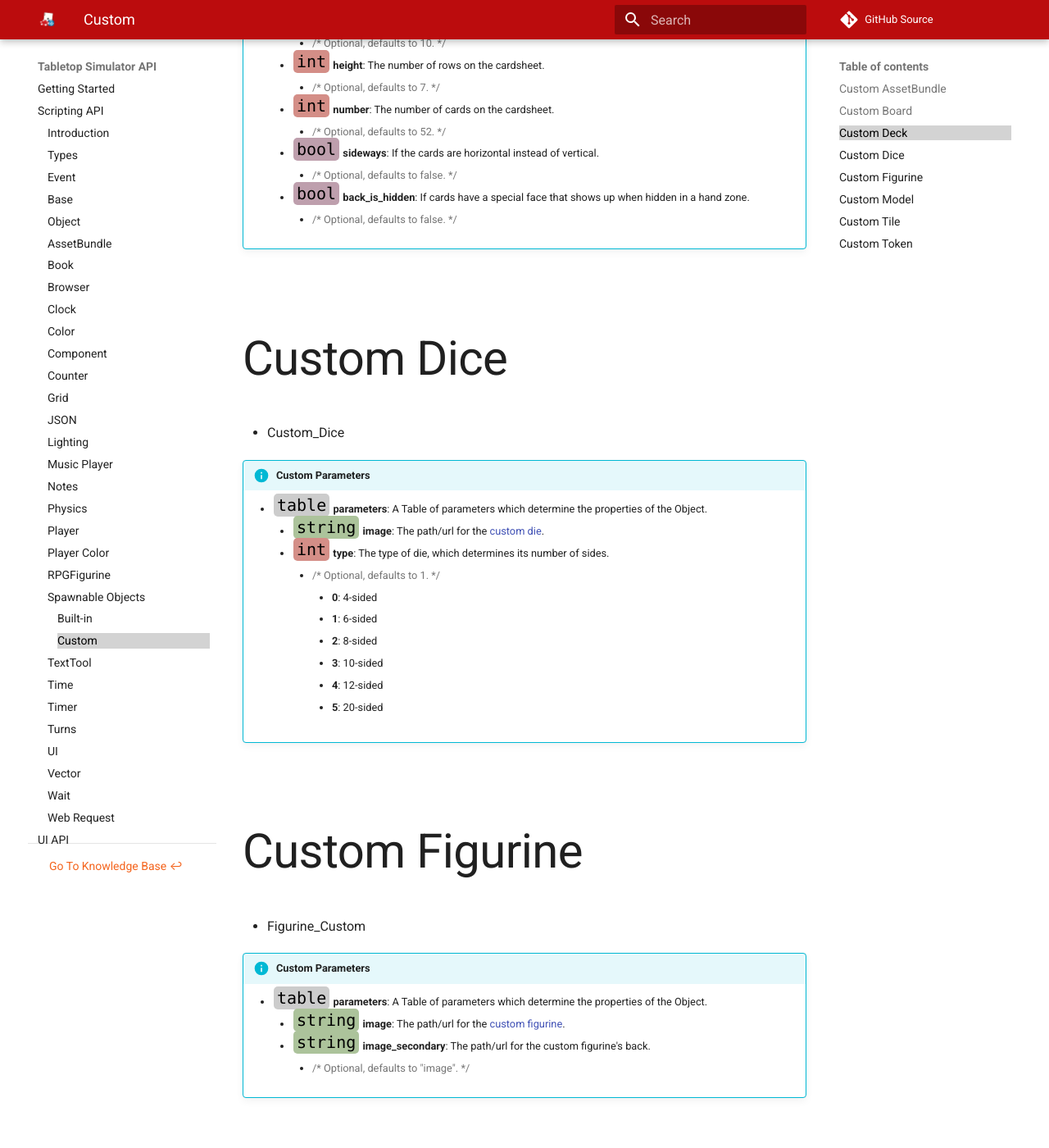
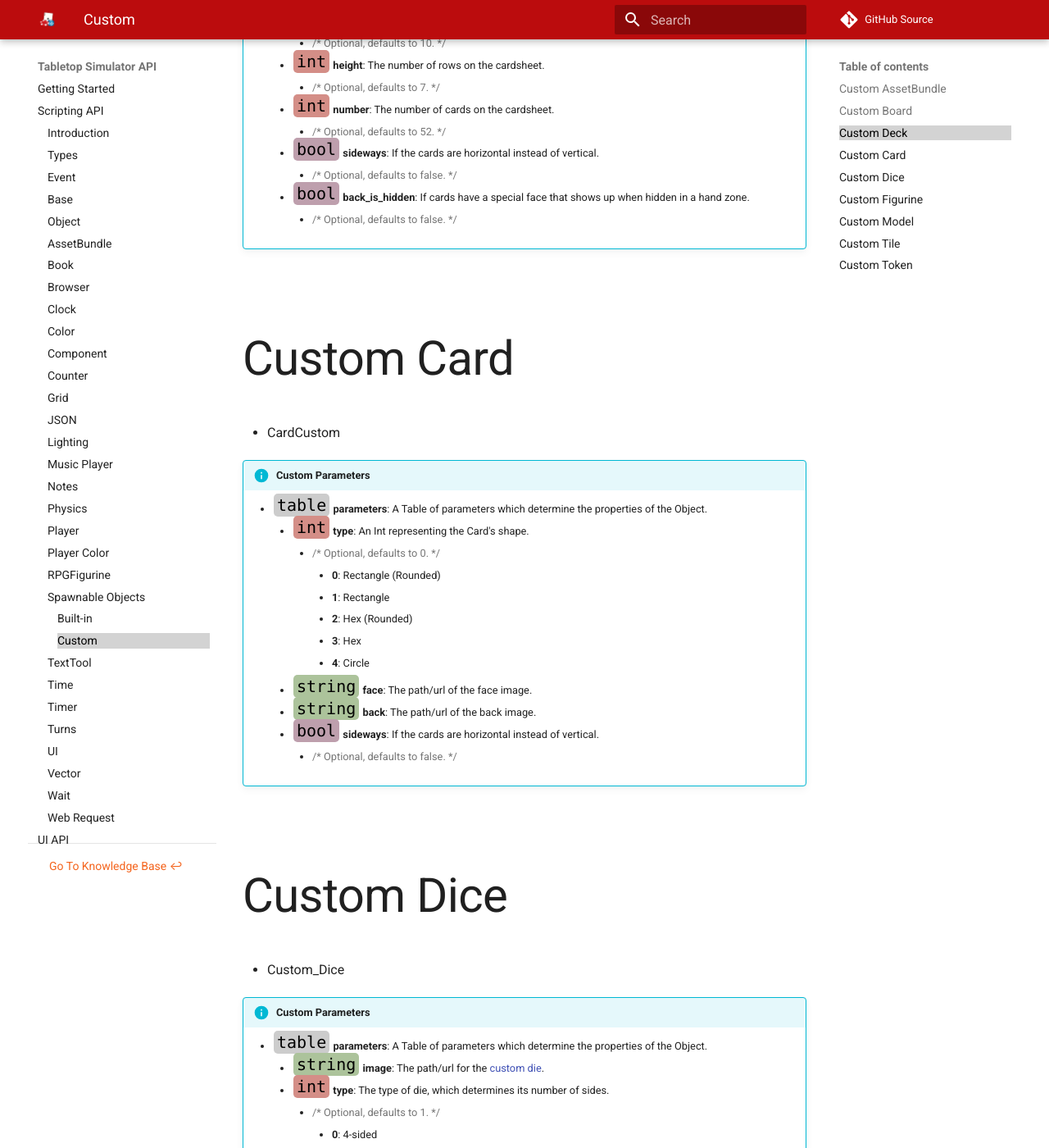
Before and after one commit to Berserk-Games/Tabletop-Simulator-API, an MkDocs documentation site: the page built from docs/custom-game-objects.md, in a window 1280 px wide and 1400 px high, scrolled down 2029 px. Shown: the whole window at 82% size. Built offline with MkDocs 1.6.1 and Material for MkDocs 9.7.7, drawn with Linux system fonts in a browser that asks for light colours; comment, search, counter and statistics services are not loaded.

Commit message:
Document CustomCard
Adds missing documentation for custom object type CustomCard

```diff
--- a/docs/custom-game-objects.md
+++ b/docs/custom-game-objects.md
@@ -55,6 +55,24 @@ You can also use setCustomObject along with [reload()](object.md#reload) to modi
         * [<span class="tag boo"></span>](types.md) **sideways**: If the cards are horizontal instead of vertical.
             * {>>Optional, defaults to false.<<}
         * [<span class="tag boo"></span>](types.md) **back_is_hidden**: If cards have a special face that shows up when hidden in a hand zone.
+            * {>>Optional, defaults to false.<<}
+
+##Custom Card
+
+* CardCustom
+
+!!!info "Custom Parameters"
+    * [<span class="tag tab"></span>](types.md) **parameters**: A Table of parameters which determine the properties of the Object.
+        * [<span class="tag int"></span>](types.md) **type**: An Int representing the Card's shape.
+            * {>>Optional, defaults to 0.<<}
+                * **0**: Rectangle (Rounded)
+                * **1**: Rectangle
+                * **2**: Hex (Rounded)
+                * **3**: Hex
+                * **4**: Circle
+        * [<span class="tag str"></span>](types.md) **face**: The path/url of the face image.
+        * [<span class="tag str"></span>](types.md) **back**: The path/url of the back image.
+        * [<span class="tag boo"></span>](types.md) **sideways**: If the cards are horizontal instead of vertical.
             * {>>Optional, defaults to false.<<}
 
 ##Custom Dice
```
